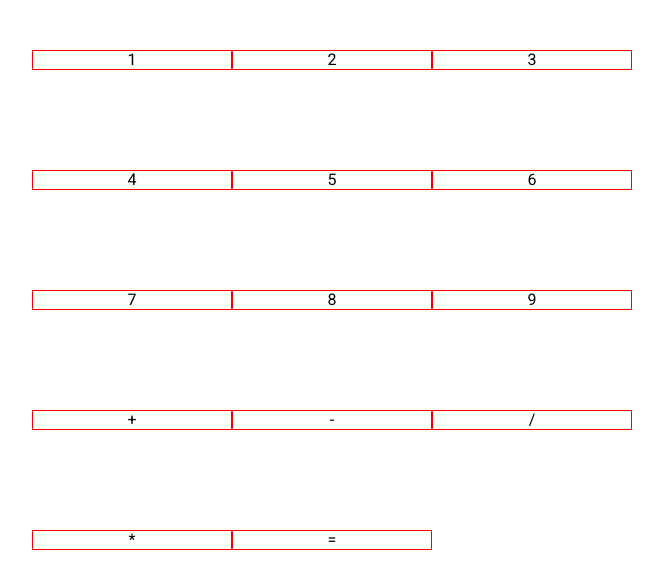
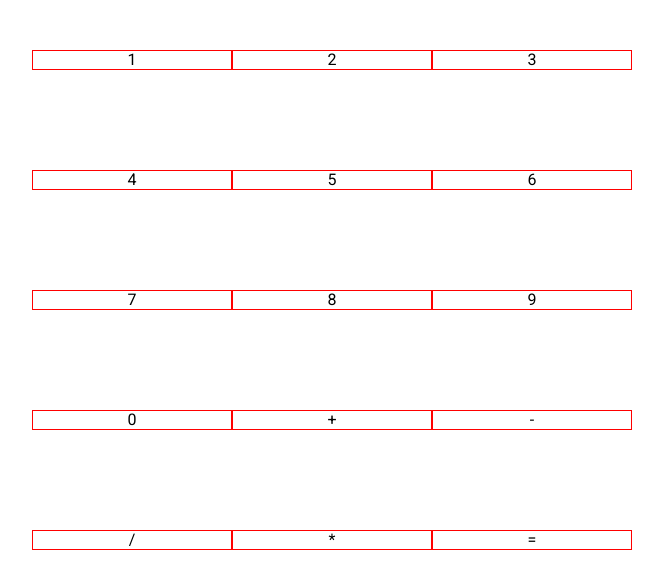
Before and after one commit to jguimeram/calc, a plain HTML site: page index.html in a window 1280 px wide. Shown: the whole page, without its empty margins (308-971 px from the left). Drawn offline with nearby package versions, Linux system fonts and the light colour scheme.

Commit message:
only multiples adds

```diff
--- a/index.html
+++ b/index.html
@@ -24,6 +24,7 @@
     <div class="button bt-7">7</div>
     <div class="button bt-8">8</div>
     <div class="button bt-9">9</div>
+    <div class="button bt-0">0</div>
     <div class="button bt-add">+</div>
     <div class="button bt-sub">-</div>
     <div class="button bt-div">/</div>
```
